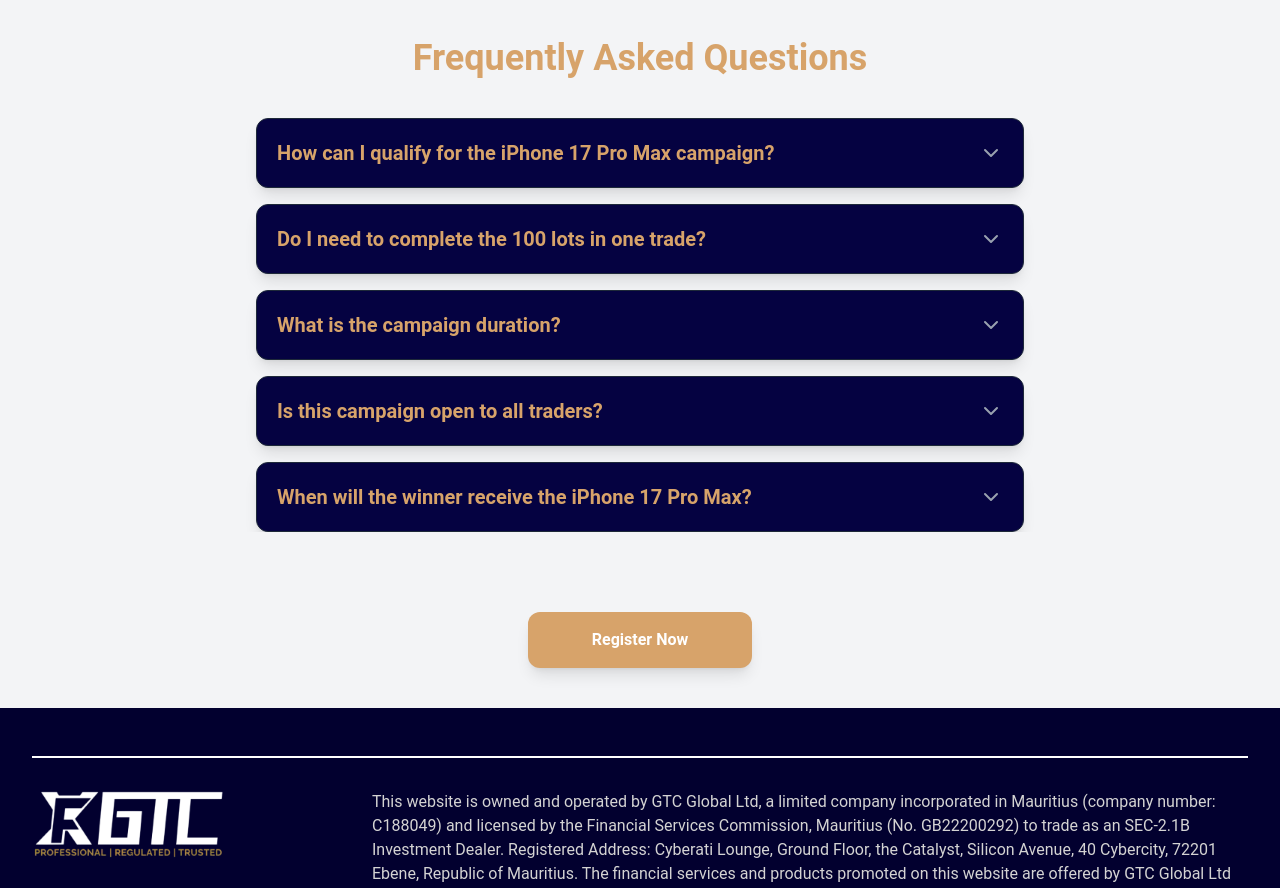
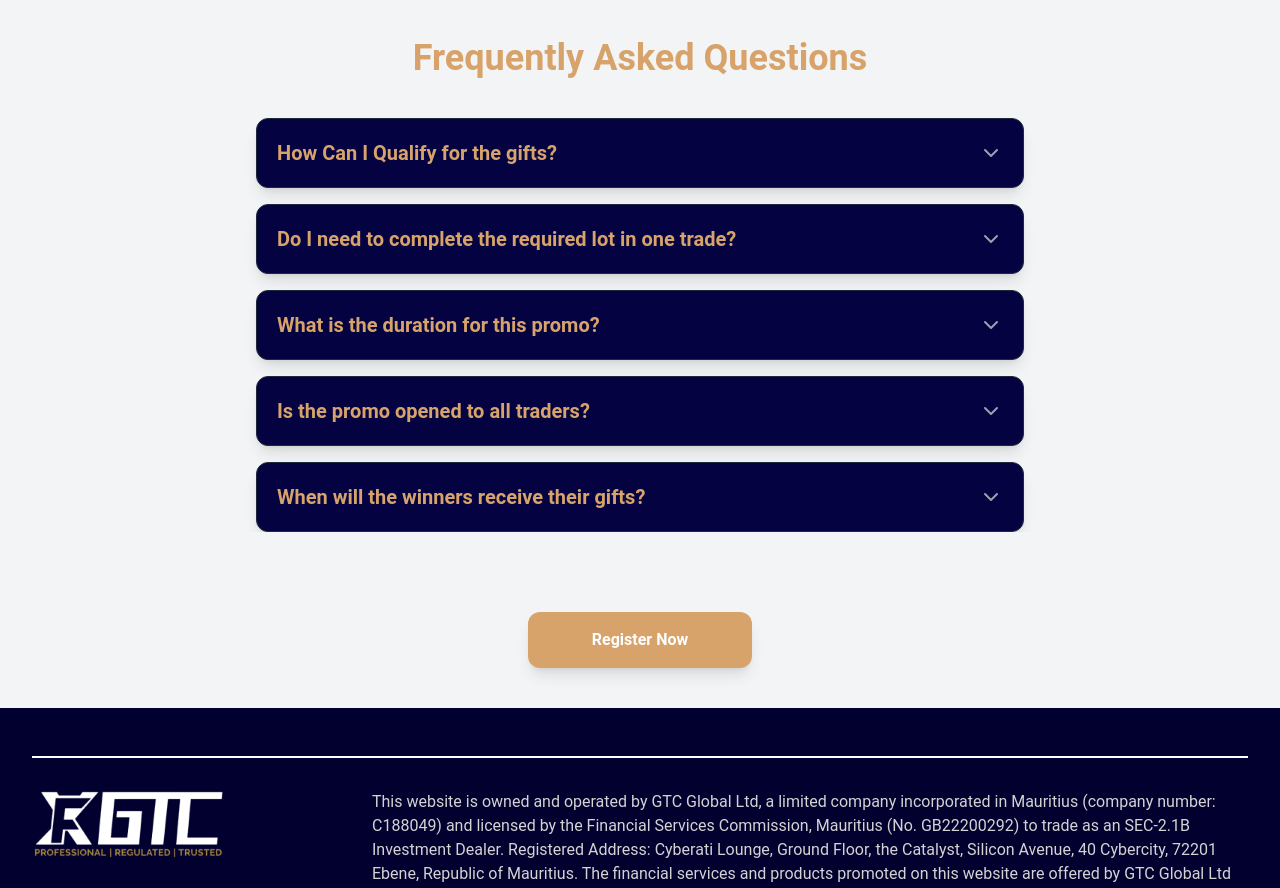
Before and after one commit to Greatpips/prize-promo, a React (Vite) app: page / in a window 1280 px wide. Shown: the part 4000-4888 px from the top of the page. Built offline with nearby package versions, Linux system fonts and the light colour scheme.

Commit message:
updated text

```diff
--- a/src/faq.jsx
+++ b/src/faq.jsx
@@ -4,29 +4,29 @@
 
 const faqs = [
   {
-    question: "How can I qualify for the iPhone 17 Pro Max campaign?",
+    question: "How Can I Qualify for the gifts?",
     answer:
-      "To qualify, you need to fund your trading account, follow GTCFX on all social media platforms (instagram: @gtcfx_nigeria) (Facebook: @Gtcfx Global Nigeria), and trade up to 100 standard lots within the campaign period.",
+      "To qualify, all you have to do is to register a free account with Gtcfx and start trading to achieve the needed lots. Once you achieve it you automatically will be contacted to claim your prize ",
   },
   {
-    question: "Do I need to complete the 100 lots in one trade?",
+    question: "Do I need to complete the required lot in one trade?",
     answer:
-      "No. The 100 lots can be accumulated across multiple trades during the campaign duration.",
+      "No. The required lots can be accumulated across multiple trades",
   },
   {
-    question: "What is the campaign duration?",
+    question: "What is the duration for this promo?",
     answer:
-      "The campaign runs from 3rd of october to 31st of october . Only trades executed within this period will count toward the target.",
+      "From 1st of November 2025 to January 2025",
   },
   {
-    question: "Is this campaign open to all traders?",
+    question: "Is the promo opened to all traders?",
     answer:
-      "Yes. The campaign is open to both new and existing clients who meet the funding and trading requirements.",
+      "Yes. The promo is open to both new and existing clients who meet the funding and trading requirements.",
   },
   {
-    question: "When will the winner receive the iPhone 17 Pro Max?",
+    question: "When will the winners receive their gifts?",
     answer:
-      "The first trader to complete 100 standard lots will be announced as the winner, and delivery/shipping arrangements will be made immediately after verification.",
+      "once you complete the lots required you will be contacted immediately to claim your prize",
   },
 ];
 
```
